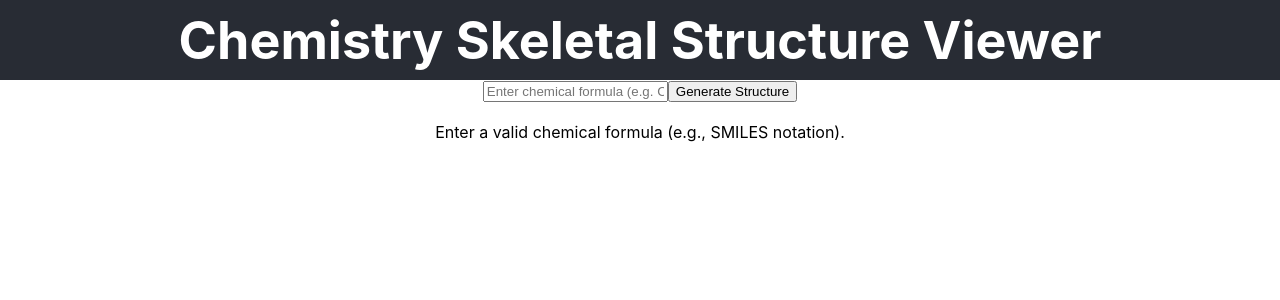
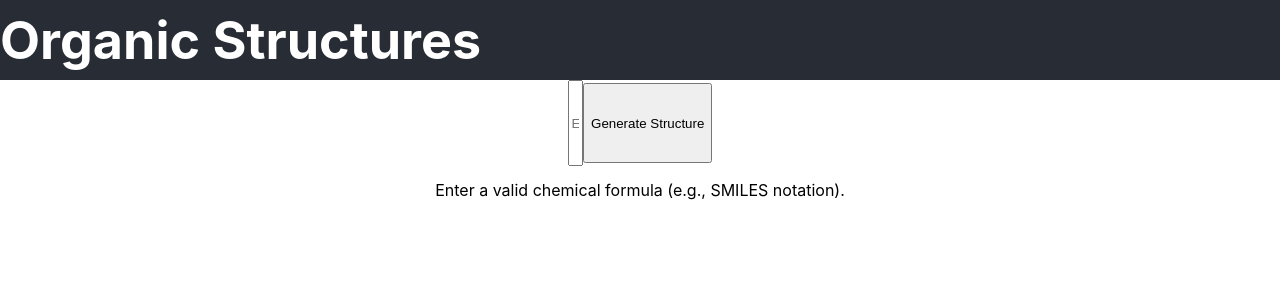
Before and after one commit to rmassaroni/chemulator, a React (Create React App) app: page / in a window 1280 px wide. Shown: the top 300 px of the page. Built offline with nearby package versions, Linux system fonts and the light colour scheme.

Commit message:
dynamic input field

```diff
--- a/src/App.css
+++ b/src/App.css
@@ -18,7 +18,7 @@
   height: 10vh;
   display: flex;
   flex-direction: column;
-  align-items: center;
+  align-items: flex-start;
   justify-content: center;
   font-size: calc(10px + 2vmin);
   color: white;
--- a/src/App.tsx
+++ b/src/App.tsx
@@ -6,8 +6,10 @@ function App() {
     const [formula, setFormula] = useState<string>('');
     const [molSVG, setMolSVG] = useState<string | null>(null);
     const [error, setError] = useState<string | null>(null);
+    const [inputValue, setInputValue] = useState<string>('');
 
     const handleInputChange = (event: React.ChangeEvent<HTMLInputElement>) => {
+        setInputValue(event.target.value);
         setFormula(event.target.value);
         setError(null);
     };
@@ -29,16 +31,19 @@ function App() {
     return (
         <div className="App">
             <header className="App-header">
-                <h1>Chemistry Skeletal Structure Viewer</h1>
+                <h1>Organic Structures</h1>
             </header>
             <div>
+                <div style={{ height: "10vh" }}>
                     <input
+                        style={{ height: "inherit", width: `${Math.max(inputValue.length, 1)}ch` }}
                         type="text"
                         value={formula}
                         onChange={handleInputChange}
                         placeholder="Enter chemical formula (e.g. C6H6)"
                     />
-                <button onClick={drawMolecule}>Generate Structure</button>
+                    <button style={{ height: "inherit" }} onClick={drawMolecule}>Generate Structure</button>
+                </div>
                 <div className="structure">
                     {molSVG ? (
                         <div dangerouslySetInnerHTML={{ __html: molSVG }} />
```
Lines whose indentation alone changed are shown as unchanged.
